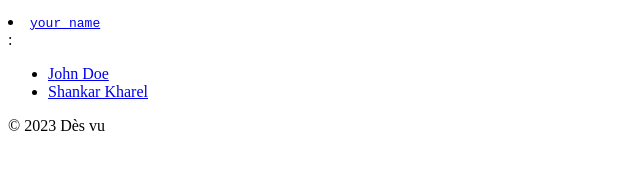
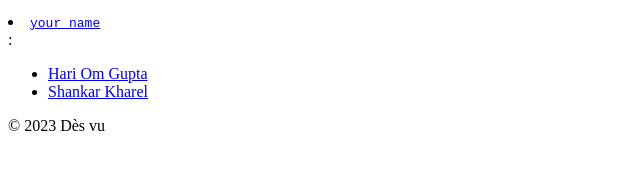
Before and after one commit to HariomGupta123/hactoberfest2023, a plain HTML site: page index.html in a window 1280 px wide. Shown: the part 373-542 px from the top of the page, 0-640 px from the left. Drawn offline with Linux system fonts and the light colour scheme.

Commit message:
Update index.html

```diff
--- a/index.html
+++ b/index.html
@@ -36,8 +36,9 @@
             </code>:</p>
 
             <ul>
-                <li><a href="https://github.com/johndoe">John Doe</a></li>
+                <li><a href="https://github.com/HariomGupta123">Hari Om Gupta</a></li>
                 <li><a href="https://github.com/shankarkharel">Shankar Kharel</a></li>
+
             </ul>
         </section>
     </main>
```
